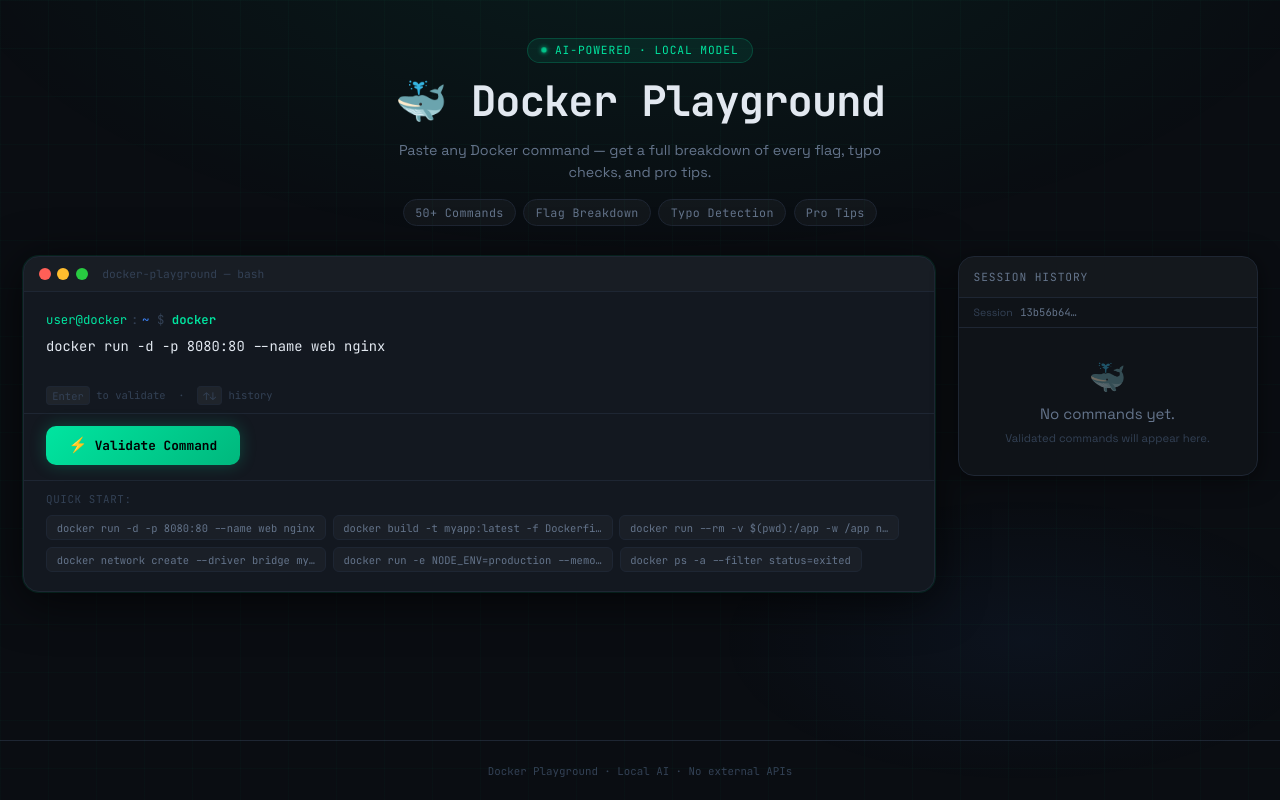
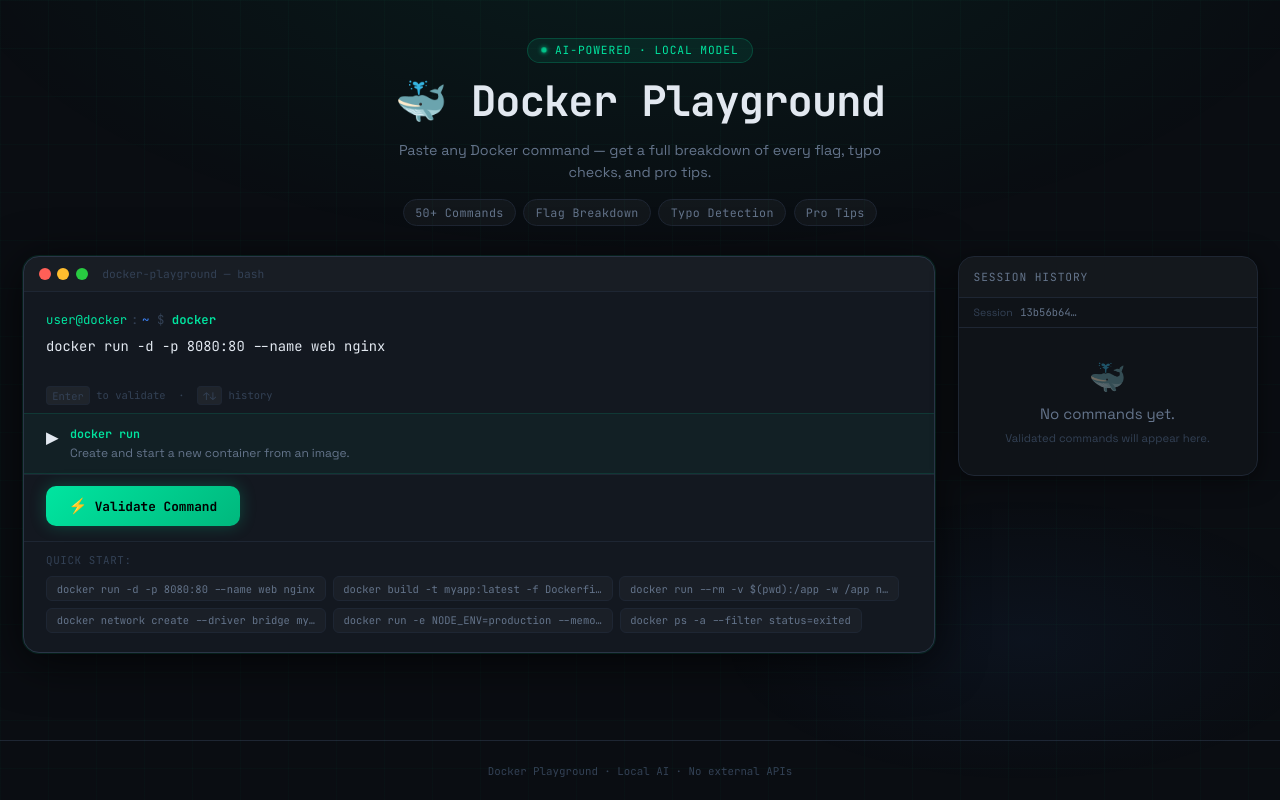
Before and after one commit to Arul-Pragasam99/Docker-Playground, a Next.js app in the folder playsite/: page / in a window 1280 px wide. Both pictures are taken after a click on the button "docker run -d -p 8080:80 --name web nginx". Built offline with nearby package versions, Linux system fonts and the light colour scheme.

Commit message:
desc with css added

```diff
--- a/playsite/src/components/Terminal.tsx
+++ b/playsite/src/components/Terminal.tsx
@@ -20,6 +20,69 @@
   "docker ps -a --filter status=exited",
 ];
 
+// Simple descriptions for subcommands
+const COMMAND_DESCRIPTIONS: Record<string, { title: string; desc: string; icon: string }> = {
+  run:     { icon: "▶", title: "docker run",     desc: "Create and start a new container from an image." },
+  build:   { icon: "🔨", title: "docker build",   desc: "Build a Docker image from a Dockerfile." },
+  pull:    { icon: "⬇", title: "docker pull",    desc: "Download an image from a registry (e.g. Docker Hub)." },
+  push:    { icon: "⬆", title: "docker push",    desc: "Upload a local image to a registry." },
+  exec:    { icon: "⚡", title: "docker exec",    desc: "Run a command inside an already running container." },
+  stop:    { icon: "⏹", title: "docker stop",    desc: "Gracefully stop a running container (sends SIGTERM)." },
+  start:   { icon: "▶", title: "docker start",   desc: "Start one or more stopped containers." },
+  restart: { icon: "🔄", title: "docker restart", desc: "Stop and then start a container again." },
+  rm:      { icon: "🗑", title: "docker rm",      desc: "Remove one or more stopped containers." },
+  rmi:     { icon: "🗑", title: "docker rmi",     desc: "Remove one or more images from local storage." },
+  ps:      { icon: "📋", title: "docker ps",      desc: "List containers. By default shows only running ones." },
+  images:  { icon: "🖼", title: "docker images",  desc: "List all locally available Docker images." },
+  logs:    { icon: "📜", title: "docker logs",    desc: "Fetch and display logs from a container." },
+  inspect: { icon: "🔍", title: "docker inspect", desc: "Return detailed low-level info about any Docker object." },
+  network: { icon: "🌐", title: "docker network", desc: "Manage Docker networks (create, list, remove, connect)." },
+  volume:  { icon: "💾", title: "docker volume",  desc: "Manage Docker volumes for persistent data storage." },
+  compose: { icon: "🧩", title: "docker compose", desc: "Define and run multi-container apps with a YAML file." },
+  tag:     { icon: "🏷", title: "docker tag",     desc: "Create a new tag pointing to an existing image." },
+  commit:  { icon: "💾", title: "docker commit",  desc: "Create a new image from a container's changes." },
+  cp:      { icon: "📂", title: "docker cp",      desc: "Copy files between a container and the local filesystem." },
+  info:    { icon: "ℹ", title: "docker info",    desc: "Display system-wide Docker information and config." },
+  kill:    { icon: "⚡", title: "docker kill",    desc: "Send a signal (default SIGKILL) to a running container." },
+  login:   { icon: "🔑", title: "docker login",   desc: "Log in to a Docker registry." },
+  logout:  { icon: "🔓", title: "docker logout",  desc: "Log out from a Docker registry." },
+  pause:   { icon: "⏸", title: "docker pause",   desc: "Pause all processes within a container." },
+  unpause: { icon: "▶", title: "docker unpause", desc: "Resume a paused container." },
+  port:    { icon: "🔌", title: "docker port",    desc: "List port mappings for a container." },
+  rename:  { icon: "✏", title: "docker rename",  desc: "Rename an existing container." },
+  stats:   { icon: "📊", title: "docker stats",   desc: "Show live CPU, memory, and network usage per container." },
+  top:     { icon: "📈", title: "docker top",     desc: "Display running processes inside a container." },
+  save:    { icon: "💾", title: "docker save",    desc: "Save one or more images to a tar archive." },
+  load:    { icon: "📦", title: "docker load",    desc: "Load an image from a tar archive." },
+  search:  { icon: "🔍", title: "docker search",  desc: "Search Docker Hub for available images." },
+  system:  { icon: "⚙", title: "docker system",  desc: "Manage Docker disk usage, prune unused resources." },
+  update:  { icon: "🔧", title: "docker update",  desc: "Update resource limits on a running container." },
+  wait:    { icon: "⏳", title: "docker wait",    desc: "Block until a container stops, then print its exit code." },
+  diff:    { icon: "📝", title: "docker diff",    desc: "Show filesystem changes made inside a container." },
+  events:  { icon: "📡", title: "docker events",  desc: "Stream real-time events from the Docker daemon." },
+  export:  { icon: "📤", title: "docker export",  desc: "Export a container's filesystem as a tar archive." },
+  import:  { icon: "📥", title: "docker import",  desc: "Import a tarball to create a new filesystem image." },
+  buildx:  { icon: "🔨", title: "docker buildx",  desc: "Extended build with BuildKit — multi-arch, cache mounts, secrets." },
+  scout:   { icon: "🛡", title: "docker scout",   desc: "Analyse images for vulnerabilities and recommendations." },
+  context: { icon: "🔀", title: "docker context", desc: "Switch between different Docker endpoints/environments." },
+};
+
+function getCommandInfo(raw: string) {
+  const trimmed = raw.trim().toLowerCase();
+  if (!trimmed) return null;
+
+  // Strip leading 'docker' keyword
+  const stripped = trimmed.startsWith("docker") ? trimmed.slice(6).trim() : trimmed;
+  if (!stripped) return null;
+
+  const subcommand = stripped.split(/\s+/)[0];
+  return COMMAND_DESCRIPTIONS[subcommand] || {
+    icon: "🐳",
+    title: `docker ${subcommand}`,
+    desc: `'${subcommand}' — type the full command and hit Validate for a detailed breakdown.`,
+  };
+}
+
 export default function Terminal({
   command,
   setCommand,
@@ -30,6 +93,7 @@
   const containerRef = useRef<HTMLDivElement>(null);
   const inputRef = useRef<HTMLTextAreaElement>(null);
   const cursorRef = useRef<HTMLSpanElement>(null);
+  const descRef = useRef<HTMLDivElement>(null);
 
   useEffect(() => {
     const ctx = gsap.context(() => {
@@ -42,12 +106,8 @@
         ".chip",
         { opacity: 0, y: 10, scale: 0.9 },
         {
-          opacity: 1,
-          y: 0,
-          scale: 1,
-          stagger: 0.07,
-          delay: 0.4,
-          duration: 0.4,
+          opacity: 1, y: 0, scale: 1,
+          stagger: 0.07, delay: 0.4, duration: 0.4,
           ease: "back.out(1.5)",
         }
       );
@@ -55,43 +115,42 @@
     return () => ctx.revert();
   }, []);
 
-  // Blinking cursor animation
+  // Blinking cursor
   useEffect(() => {
     if (!cursorRef.current) return;
     const tl = gsap.to(cursorRef.current, {
-      opacity: 0,
-      duration: 0.5,
-      repeat: -1,
-      yoyo: true,
-      ease: "steps(1)",
+      opacity: 0, duration: 0.5, repeat: -1, yoyo: true, ease: "steps(1)",
     });
     return () => tl.kill();
   }, []);
+
+  // Animate description box when command changes
+  useEffect(() => {
+    if (!descRef.current) return;
+    const info = getCommandInfo(command);
+    if (!info) return;
+    gsap.fromTo(
+      descRef.current,
+      { opacity: 0, y: 6 },
+      { opacity: 1, y: 0, duration: 0.3, ease: "power2.out" }
+    );
+  }, [command.split(/\s+/)[0]]); // only re-animate when subcommand changes
 
   const handleKey = (e: KeyboardEvent<HTMLTextAreaElement>) => {
     if (e.key === "Enter" && !e.shiftKey) {
       e.preventDefault();
       if (!loading && command.trim()) onSubmit();
     }
-    if (e.key === "ArrowUp") {
-      e.preventDefault();
-      onNavigateHistory("up");
-    }
-    if (e.key === "ArrowDown") {
-      e.preventDefault();
-      onNavigateHistory("down");
-    }
+    if (e.key === "ArrowUp") { e.preventDefault(); onNavigateHistory("up"); }
+    if (e.key === "ArrowDown") { e.preventDefault(); onNavigateHistory("down"); }
   };
 
   const handleChip = (chip: string) => {
     setCommand(chip);
     inputRef.current?.focus();
-    gsap.fromTo(
-      containerRef.current,
-      { borderColor: "var(--accent)" },
-      { borderColor: "var(--border)", duration: 0.8, ease: "power2.out" }
-    );
   };
+
+  const cmdInfo = getCommandInfo(command);
 
   return (
     <div className="terminal-wrap" ref={containerRef}>
@@ -133,6 +192,17 @@
         </div>
       </div>
 
+      {/* Live command description */}
+      {cmdInfo && (
+        <div className="cmd-desc-bar" ref={descRef}>
+          <span className="cmd-desc-icon">{cmdInfo.icon}</span>
+          <div className="cmd-desc-text">
+            <span className="cmd-desc-title">{cmdInfo.title}</span>
+            <span className="cmd-desc-body">{cmdInfo.desc}</span>
+          </div>
+        </div>
+      )}
+
       {/* Submit */}
       <div className="terminal-footer">
         <button
@@ -141,13 +211,9 @@
           disabled={loading || !command.trim()}
         >
           {loading ? (
-            <>
-              <span className="spinner" /> Analysing…
-            </>
+            <><span className="spinner" /> Analysing…</>
           ) : (
-            <>
-              <span className="btn-icon">⚡</span> Validate Command
-            </>
+            <><span className="btn-icon">⚡</span> Validate Command</>
           )}
         </button>
       </div>
--- a/playsite/src/styles/globals.css
+++ b/playsite/src/styles/globals.css
@@ -546,3 +546,35 @@
   color: var(--text-dim);
   border-top: 1px solid var(--border);
 }
+
+/* ─── Live command description bar ───────────────────────────────────────── */
+.cmd-desc-bar {
+  display: flex;
+  align-items: flex-start;
+  gap: 0.75rem;
+  padding: 0.75rem 1.5rem;
+  background: rgba(0, 229, 160, 0.04);
+  border-top: 1px solid rgba(0, 229, 160, 0.12);
+  border-bottom: 1px solid rgba(0, 229, 160, 0.12);
+}
+.cmd-desc-icon {
+  font-size: 1.1rem;
+  flex-shrink: 0;
+  margin-top: 1px;
+}
+.cmd-desc-text {
+  display: flex;
+  flex-direction: column;
+  gap: 0.15rem;
+}
+.cmd-desc-title {
+  font-family: var(--font-mono);
+  font-size: 0.78rem;
+  font-weight: 600;
+  color: var(--accent);
+}
+.cmd-desc-body {
+  font-size: 0.8rem;
+  color: var(--text-muted);
+  line-height: 1.5;
+}
```
